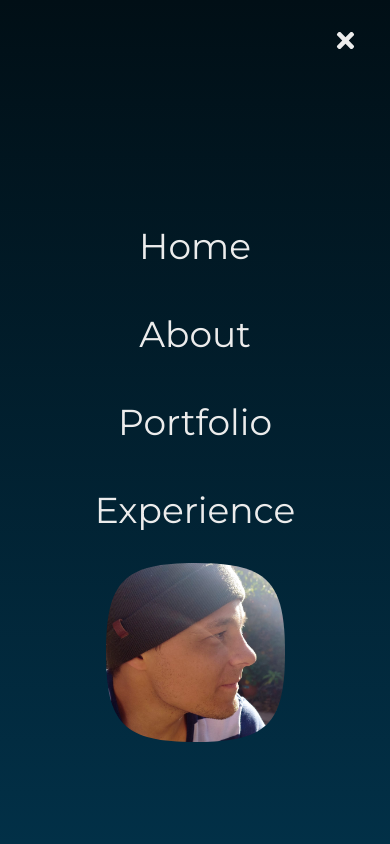
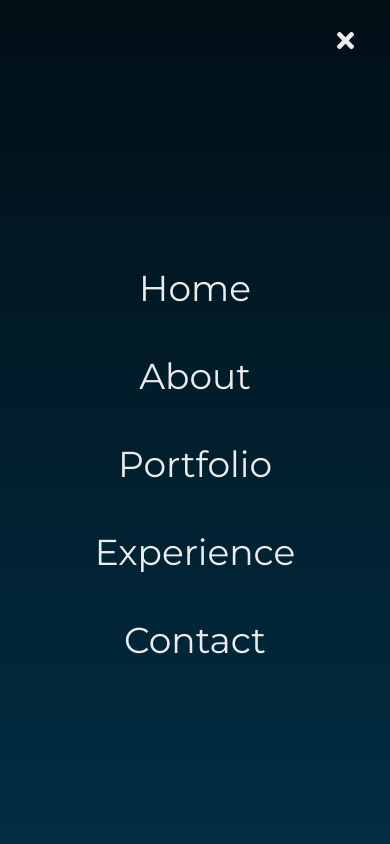
Before and after one commit to OctaNavarro/octa-portfolio, a React (Vite) app: page / in a window 390 px wide. Both pictures are taken after a click on the element 351 px from the left and 40 px from the top of the page. Shown: the top 844 px of the page. Built offline with nearby package versions, Linux system fonts and the light colour scheme.

Commit message:
Update NavBar.jsx

```diff
--- a/src/components/NavBar.jsx
+++ b/src/components/NavBar.jsx
@@ -50,13 +50,13 @@ export default function () {
 
       <div
         onClick={() => setNav(!nav)}
-        className="cursor-pointer pr-4 z-10  md:hidden"
+        className="cursor-pointer pr-4 z-20  md:hidden"
       >
         {nav ? <FaTimes size={25} /> : <FaBars size={30} />}
       </div>
 
       {nav && (
-        <ul className="flex flex-col justify-center items-center absolute top-0 left-0 w-full h-screen bg-gradient-to-b from-dblue to-blue">
+        <ul className="flex z-10 flex-col justify-center items-center absolute top-0 left-0 w-full h-[110vh] bg-gradient-to-b from-dblue to-blue">
           {links.map(({ id, link }) => (
             <li
               key={id}
```
